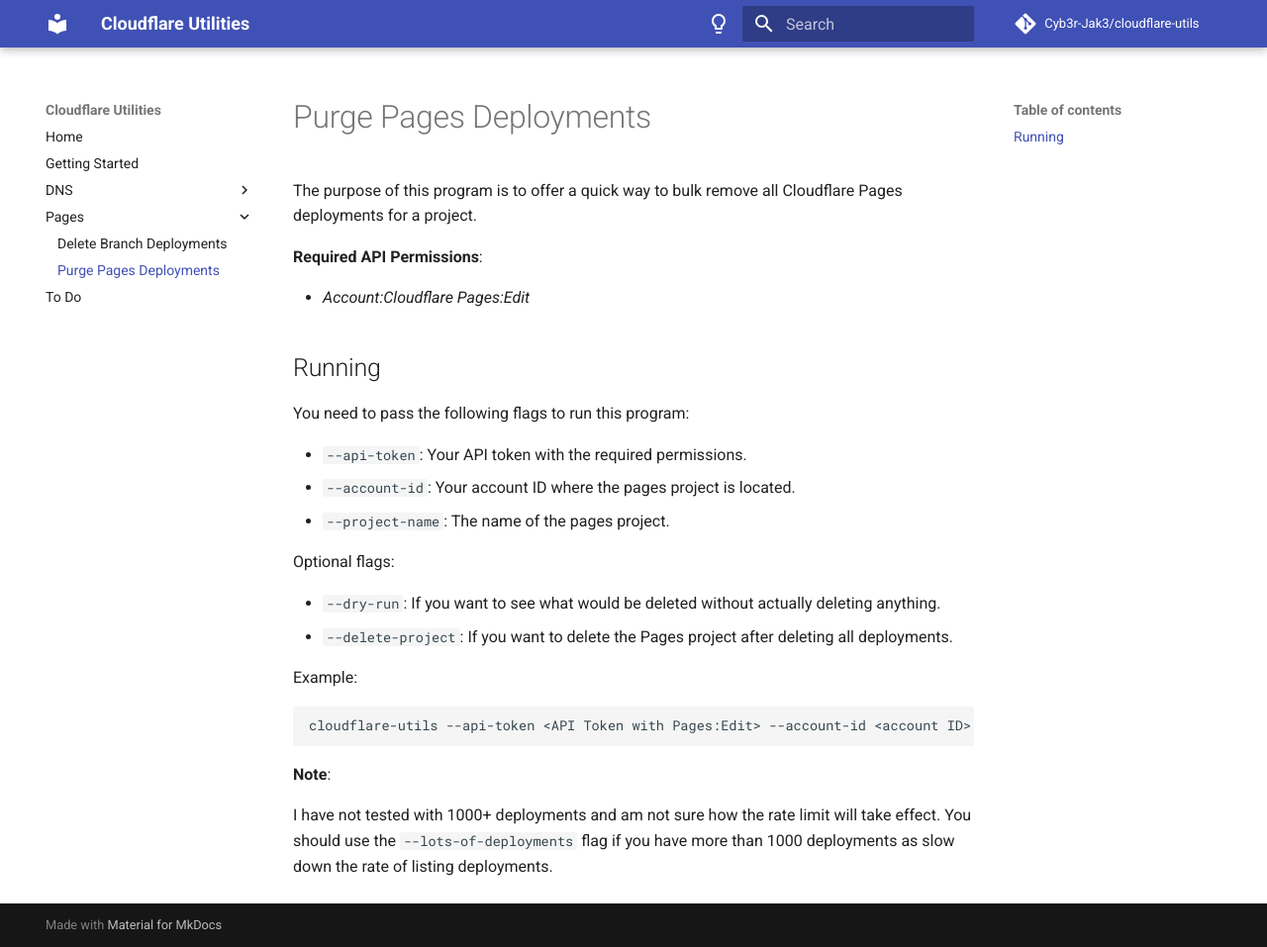
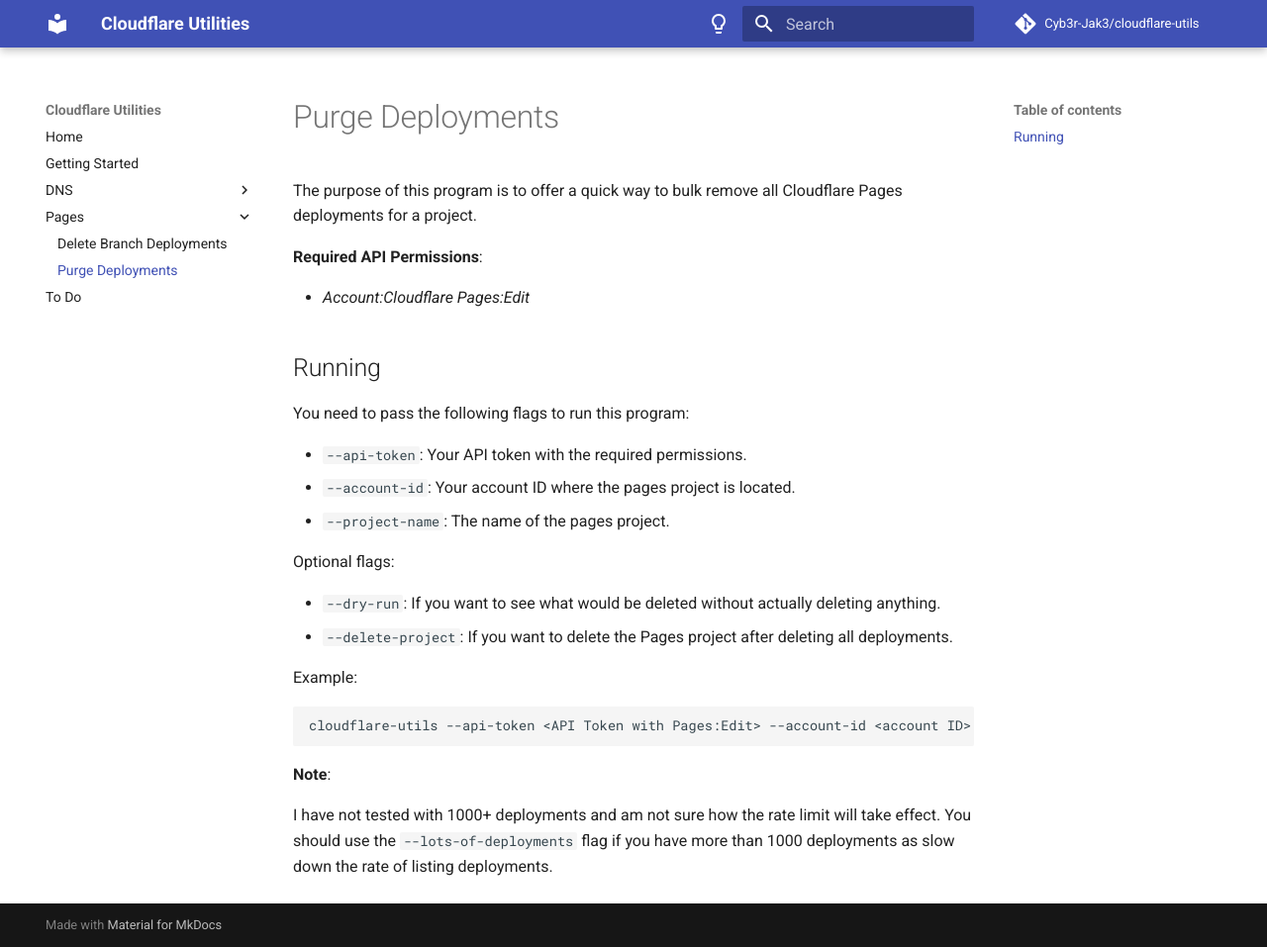
Before and after one commit to Cyb3r-Jak3/cloudflare-utils, an MkDocs documentation site: the page built from documentation/docs/pages/purge-deployments.md, in a window 1280 px wide and 957 px high. Shown: the whole window at 99% size. Built offline with MkDocs 1.6.1 and Material for MkDocs 9.7.7, drawn with Linux system fonts in a browser that asks for light colours; comment, search, counter and statistics services are not loaded.

Commit message:
Fix broken links

```diff
--- a/documentation/docs/pages/purge-deployments.md
+++ b/documentation/docs/pages/purge-deployments.md
@@ -1,4 +1,4 @@
-# Purge Pages Deployments
+# Purge Deployments
 
 The purpose of this program is to offer a quick way to bulk remove all Cloudflare Pages deployments for a project.
 
--- a/documentation/mkdocs.yml
+++ b/documentation/mkdocs.yml
@@ -35,7 +35,7 @@ nav:
   - started.md
   - DNS:
     - dns/dns-cleaner.md
-    - dns-purge.md
+    - dns/purge.md
   - Pages:
     - pages/prune-deployments.md
     - pages/purge-deployments.md
```
Also changed, not shown: documentation/docs/dns/cleaner.md (renamed from documentation/docs/dns/dns-cleaner.md, +2 -3 lines), documentation/docs/started.md (+1 -1 lines), documentation/docs/dns/purge.md (renamed from documentation/docs/dns/dns-purge.md).
